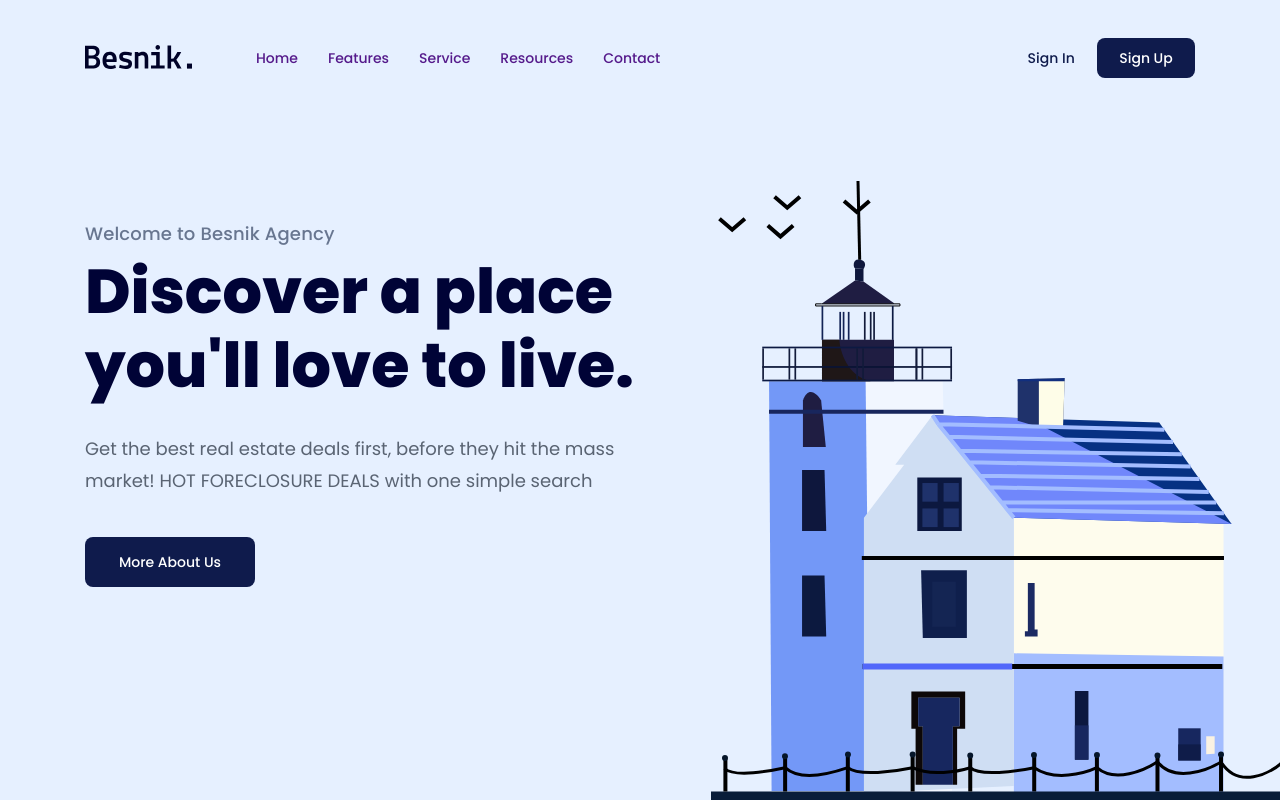
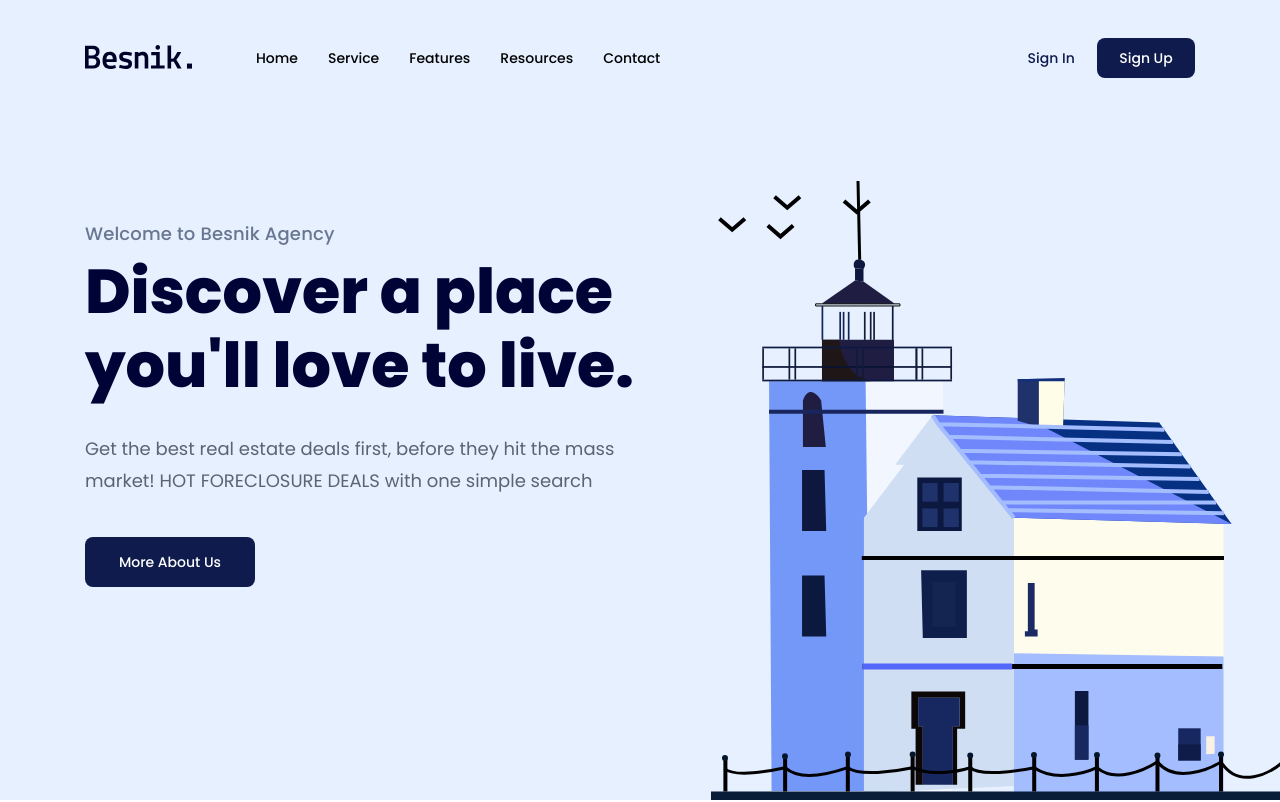
Before and after one commit to xiaoding1096/f8-html-01, a plain HTML site: page index.html in a window 1280 px wide. Shown: the top 802 px of the page. Drawn offline with Linux system fonts and the light colour scheme.

Commit message:
fix navbar

```diff
--- a/assets/css/styles.css
+++ b/assets/css/styles.css
@@ -4,6 +4,10 @@
 
 :root {
     --primary-color: #0f1b4c;
+}
+
+html,body {
+    scroll-behavior: smooth;
 }
 
 html {
@@ -86,10 +90,15 @@ a {
     font-size: 1.4rem;
     font-weight: 500;
     padding: 8px 15px;
+    color: #000;
+    /* background-color: #7A7A7E; */
 }
 
 .navbar ul a:hover {
-    text-decoration: underline;
+    /* text-decoration: underline; */
+    background: #fff;
+    color: #000;
+    border-radius: 12px;
 }
 
 .navbar .action-link {
--- a/index.html
+++ b/index.html
@@ -20,7 +20,7 @@
         <link rel="stylesheet" href="./assets/css/styles.css" />
     </head>
     <body>
-        <main style="">
+        <main id="home">
             <!-- Header -->
             <header class="fixed-header">
                 <div class="content">
@@ -32,11 +32,11 @@
 
                         <!-- Navigation -->
                         <ul>
-                            <li><a href="">Home</a></li>
-                            <li><a href="">Features</a></li>
-                            <li><a href="">Service</a></li>
-                            <li><a href="">Resources</a></li>
-                            <li><a href="">Contact</a></li>
+                            <li><a href="#home">Home</a></li>
+                            <li><a href="#service">Service</a></li>
+                            <li><a href="#features">Features</a></li>
+                            <li><a href="#resources">Resources</a></li>
+                            <li><a href="#contact">Contact</a></li>
                         </ul>
 
                         <!-- Action -->
@@ -132,7 +132,7 @@
             </div>
 
             <!-- Guides -->
-            <div class="guides">
+            <div id="service" class="guides">
                 <div class="content">
                     <h2 class="sub-title">How its works?</h2>
                     <p class="desc">
@@ -202,7 +202,7 @@
             </div>
 
             <!-- Featured -->
-            <div class="featured">
+            <div id="features" class="featured" >
                 <div class="content">
                     <header>
                         <h2 class="sub-title">Featured Properties</h2>
@@ -355,7 +355,7 @@
             </div>
 
             <!-- Stats -->
-            <div class="stats">
+            <div id="resources" class="stats">
                 <div class="content">
                     <div class="row">
                         <div class="img-block">
@@ -545,7 +545,7 @@
             </div>
 
             <!-- footer -->
-            <footer class="footer">
+            <footer id="contact" class="footer">
                 <div class="content">
                     <div class="row">
                         <!-- column 1  -->
```
